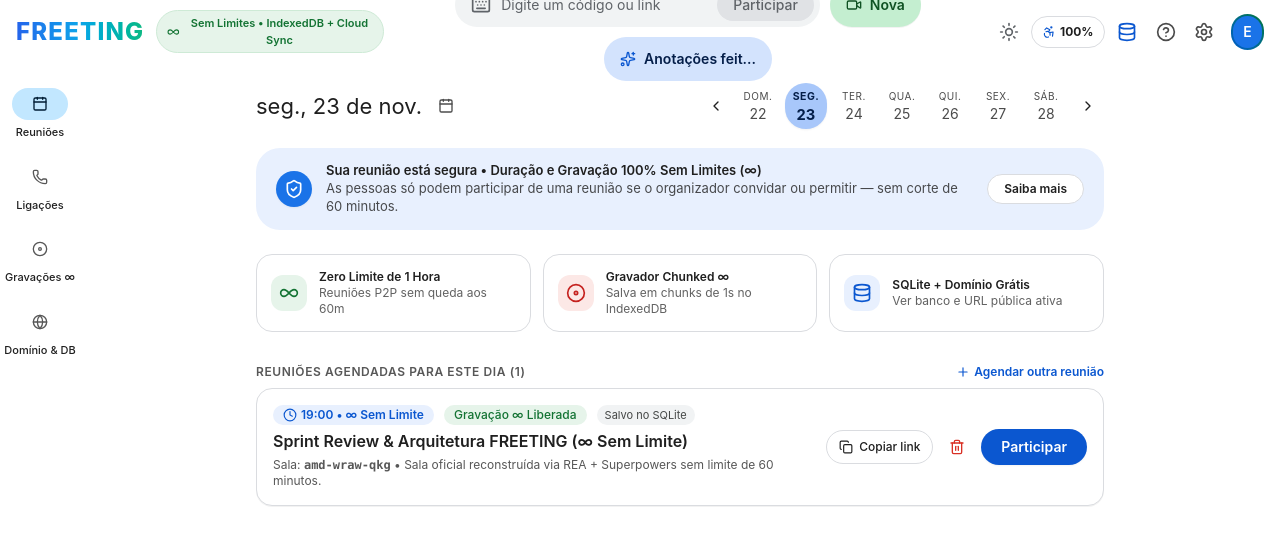
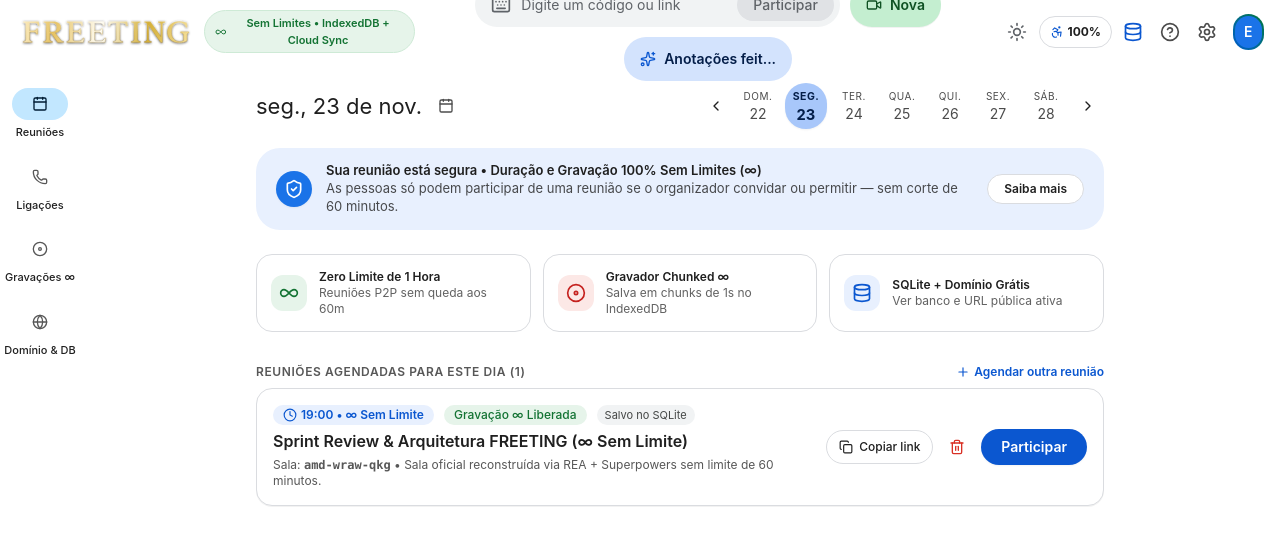
Before and after one commit to erickfcorrea/freeting, a Next.js app: page / in a window 1280 px wide. Shown: the top 546 px of the page. Built offline with nearby package versions, Linux system fonts and the light colour scheme.

Commit message:
fix(logo): redesign FREETING wordmark with sharp neo-classical serif geometry and bright gold/platinum for dark mode

```diff
--- a/src/components/home/FreetingHomeDashboard.tsx
+++ b/src/components/home/FreetingHomeDashboard.tsx
@@ -329,15 +329,13 @@ export function FreetingHomeDashboard() {
             : "border-transparent"
         }`}
       >
-        {/* Left: Typography-only FREETING Wordmark Logo (No Icon, Transparent Background) + DB Status Pill */}
+        {/* Left: Monumental Neo-Classical Serif FREETING Wordmark Logo (No Icon, Transparent Background) */}
         <div className="flex items-center gap-3 min-w-[200px]">
-          <span
-            className={`text-[24px] font-extrabold tracking-wider bg-gradient-to-r from-[#2563EB] via-[#0EA5E9] to-[#10B981] bg-clip-text text-transparent select-none ${
-              isHC ? "!text-yellow-300 !bg-none" : ""
-            }`}
-          >
-            FREETING
-          </span>
+          <img
+            src="/freeting-logo.svg"
+            alt="FREETING"
+            className="h-8 w-auto select-none"
+          />
           <div className="flex items-center gap-2">
             <button
               type="button"
```
Also changed, not shown: public/freeting-logo.svg.
